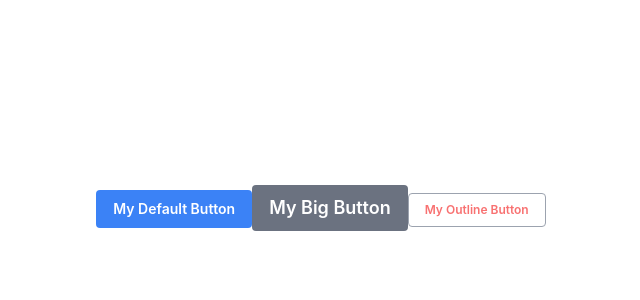
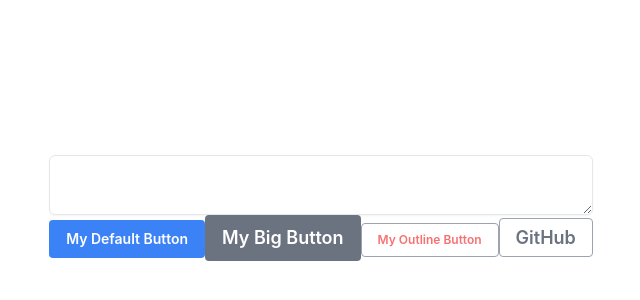
Before and after one commit to mesajil/radix-ui-practice, a React (Vite) app: page / in a window 1280 px wide. Shown: the part 192-492 px from the top of the page, without its empty margins (319-959 px from the left). Built offline with nearby package versions, Linux system fonts and the light colour scheme.

Commit message:
feat(Button): Add asChild and ref props

```diff
--- a/package.json
+++ b/package.json
@@ -11,6 +11,7 @@
     "format": "prettier --write ."
   },
   "dependencies": {
+    "@radix-ui/react-slot": "^1.1.0",
     "class-variance-authority": "^0.7.0",
     "clsx": "^2.1.1",
     "react": "^18.3.1",
--- a/src/App.tsx
+++ b/src/App.tsx
@@ -1,16 +1,23 @@
 import { Button } from './components/ui/Button'
 import './App.css'
+import { Textarea } from './components/ui/textarea'
 
 function App() {
   const hello = () => alert('Hello World!')
   return (
     <>
+      <Textarea />
       <Button onClick={hello}>My Default Button</Button>
       <Button onClick={hello} size={'large'} variant={'secondary'}>
         My Big Button
       </Button>
-      <Button onClick={hello} size={'small'} variant={'outline'} className='text-red-400'>
+      <Button size={'small'} variant={'outline'} className='text-red-400'>
         My Outline Button
+      </Button>
+      <Button asChild size={'large'} variant={'outline'}>
+        <a href='https://github.com/mesajil' target='_blank' rel='noopener noreferrer'>
+          GitHub
+        </a>
       </Button>
     </>
   )
--- a/src/components/ui/Button.tsx
+++ b/src/components/ui/Button.tsx
@@ -1,8 +1,9 @@
-import { ComponentProps, FC } from 'react'
+import React, { ComponentProps, FC } from 'react'
 import { cva, VariantProps } from 'class-variance-authority'
 import { cn } from '@/lib/utils'
+import { Slot } from '@radix-ui/react-slot'
 
-const buttonStyles = cva('px-4 py-2 font-semibold rounded', {
+const buttonVariants = cva('px-4 py-2 font-semibold rounded', {
   variants: {
     size: {
       small: 'text-xs',
@@ -21,8 +22,16 @@ const buttonStyles = cva('px-4 py-2 font-semibold rounded', {
   },
 })
 
-interface ButtonProps extends ComponentProps<'button'>, VariantProps<typeof buttonStyles> {}
+interface ButtonProps extends ComponentProps<'button'>, VariantProps<typeof buttonVariants> {
+  asChild?: boolean
+}
 
-export const Button: FC<ButtonProps> = ({ className, size, variant, ...props }) => {
-  return <button className={cn(buttonStyles({ size, variant, className }))} {...props} />
-}
+const Button: FC<ButtonProps> = React.forwardRef<HTMLButtonElement, ButtonProps>(
+  ({ className, size, variant, asChild = false, ...props }, ref) => {
+    const Comp = asChild ? Slot : 'button'
+    return <Comp className={cn(buttonVariants({ size, variant, className }))} ref={ref} {...props} />
+  },
+)
+
+Button.displayName = 'Button'
+export { Button, buttonVariants }
--- /dev/null
+++ b/src/components/ui/textarea.tsx
@@ -0,0 +1,21 @@
+import * as React from 'react'
+
+import { cn } from '@/lib/utils'
+
+export interface TextareaProps extends React.TextareaHTMLAttributes<HTMLTextAreaElement> {}
+
+const Textarea = React.forwardRef<HTMLTextAreaElement, TextareaProps>(({ className, ...props }, ref) => {
+  return (
+    <textarea
+      className={cn(
+        'flex min-h-[60px] w-full rounded-md border border-input bg-transparent px-3 py-2 text-sm shadow-sm placeholder:text-muted-foreground focus-visible:outline-none focus-visible:ring-1 focus-visible:ring-ring disabled:cursor-not-allowed disabled:opacity-50',
+        className,
+      )}
+      ref={ref}
+      {...props}
+    />
+  )
+})
+Textarea.displayName = 'Textarea'
+
+export { Textarea }
```
Also changed, not shown: 1 other file (tests, documents, lock files or other folders).
